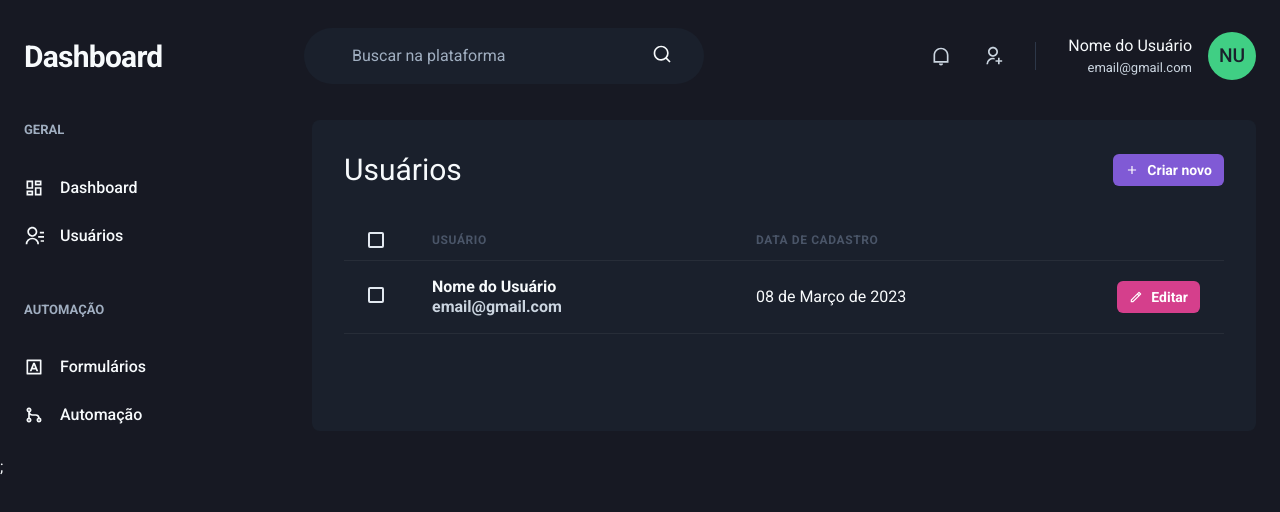
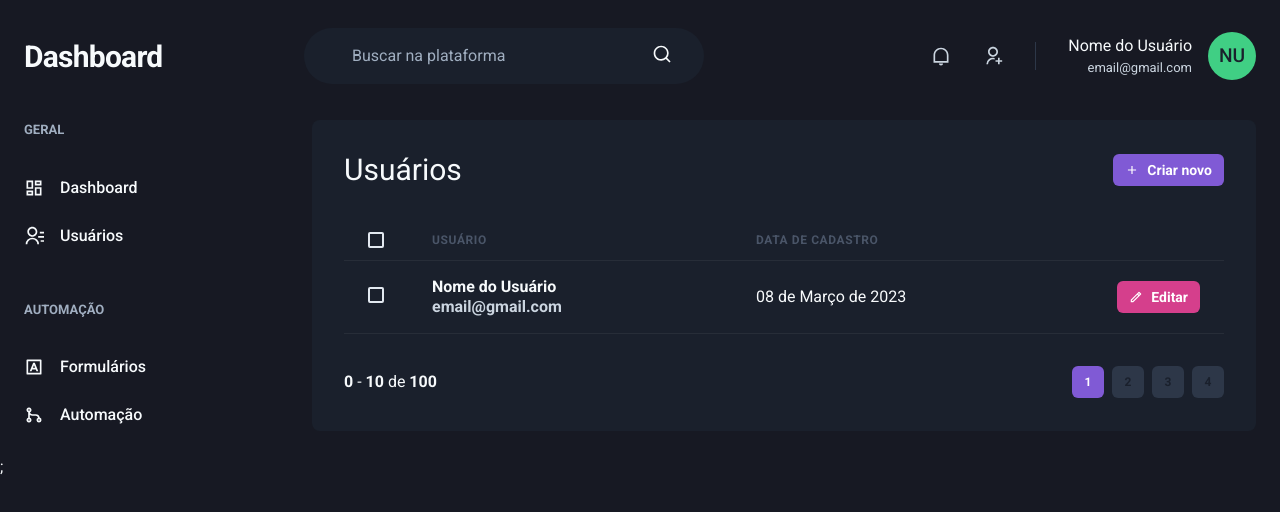
Before and after one commit to PabloHFR/dashboard-app, a Next.js app: page /users in a window 1280 px wide. Shown: the top 512 px of the page. Built offline with nearby package versions, Linux system fonts and the light colour scheme.

Commit message:
Added pagination component

```diff
--- /dev/null
+++ b/src/components/Pagination.tsx
@@ -0,0 +1,62 @@
+import { Box, Button, Stack } from "@chakra-ui/react";
+
+export function Pagination() {
+  return (
+    <Stack
+      direction="row"
+      mt="8"
+      justify="space-between"
+      align="center"
+      spacing="6"
+    >
+      <Box>
+        <strong>0</strong> - <strong>10</strong> de <strong>100</strong>
+      </Box>
+      <Stack direction="row" spacing="2">
+        <Button
+          size="sm"
+          fontSize="xs"
+          width="4"
+          colorScheme="purple"
+          disabled
+          _disabled={{ bgColor: "purple.500", cursor: "default" }}
+        >
+          1
+        </Button>
+        <Button
+          size="sm"
+          fontSize="xs"
+          width="4"
+          bgColor="gray.700"
+          _hover={{
+            bg: "gray.500",
+          }}
+        >
+          2
+        </Button>
+        <Button
+          size="sm"
+          fontSize="xs"
+          width="4"
+          bgColor="gray.700"
+          _hover={{
+            bg: "gray.500",
+          }}
+        >
+          3
+        </Button>
+        <Button
+          size="sm"
+          fontSize="xs"
+          width="4"
+          bgColor="gray.700"
+          _hover={{
+            bg: "gray.500",
+          }}
+        >
+          4
+        </Button>
+      </Stack>
+    </Stack>
+  );
+}
--- a/src/pages/users/index.tsx
+++ b/src/pages/users/index.tsx
@@ -1,4 +1,5 @@
 import { Header } from "@/components/Header";
+import { Pagination } from "@/components/Pagination";
 import { Sidebar } from "@/components/Sidebar";
 import {
   Box,
@@ -82,6 +83,8 @@
               </Tr>
             </Tbody>
           </Table>
+
+          <Pagination />
         </Box>
       </Flex>
     </Box>
```
